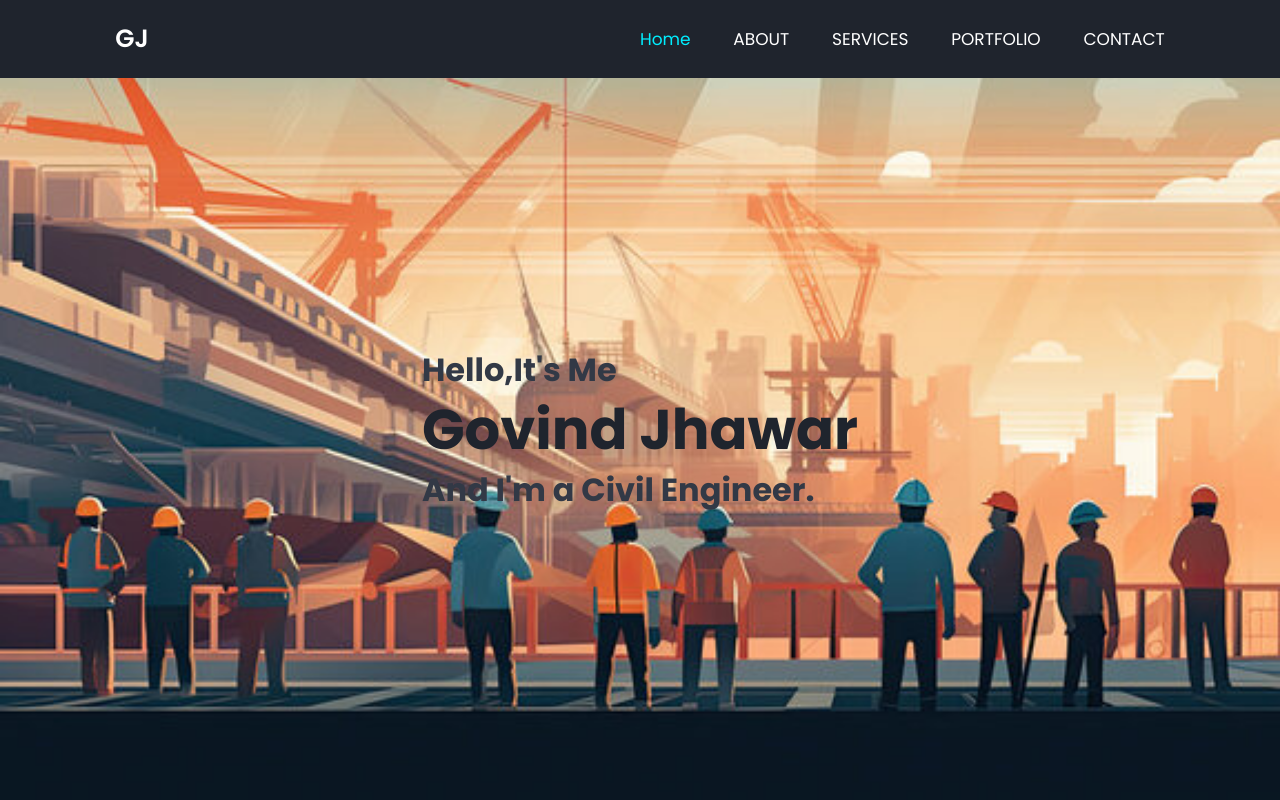
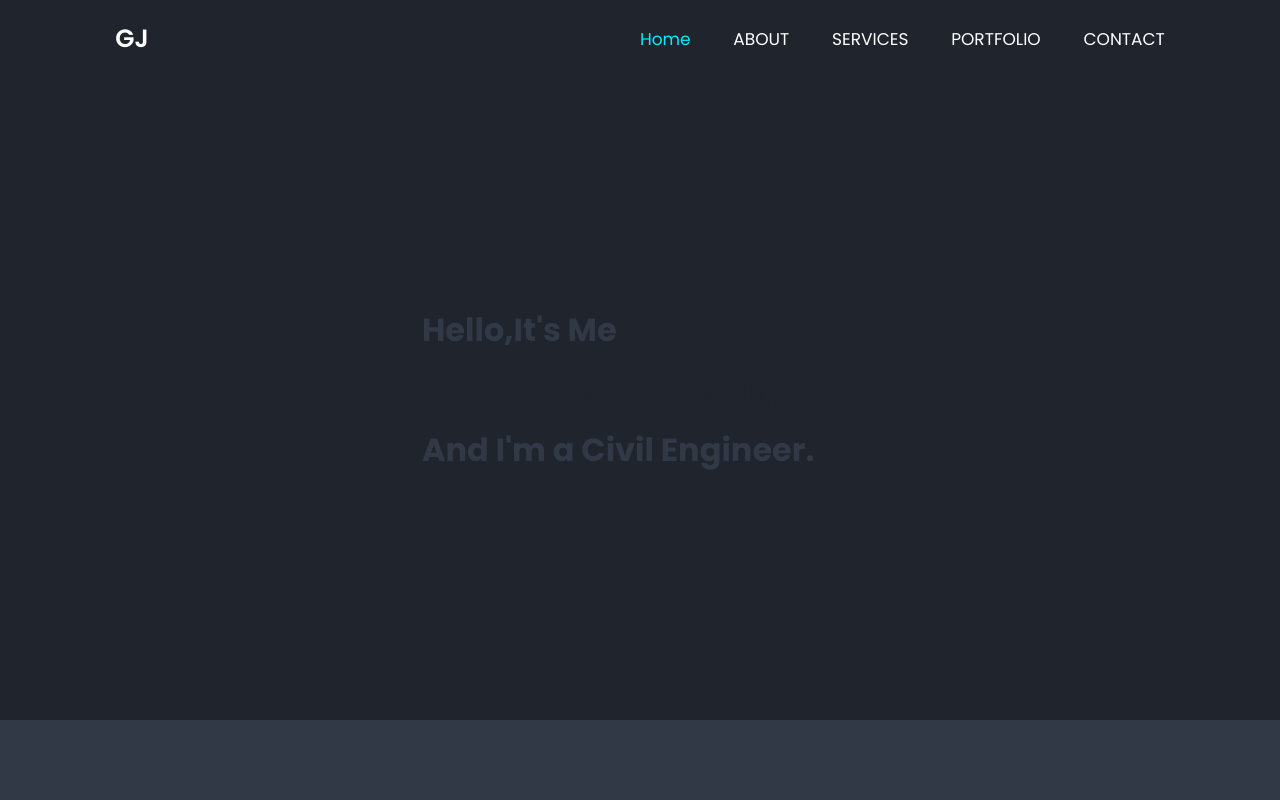
Before and after one commit to pradyumnasangamkar/Govind-Jhawar, a plain HTML site: page index.html in a window 1280 px wide. Shown: the top 800 px of the page. Drawn offline with nearby package versions, Linux system fonts and the light colour scheme.

Commit message:
Update style.css

```diff
--- a/style.css
+++ b/style.css
@@ -78,10 +78,6 @@
     display: flex;
     justify-content: center;
     align-items: center;
-    background-image: url(myproject/image/background_civil.jpg);
-    background-repeat: no-repeat;
-    background-size: cover;
-    height: 100vh;
  }
 
  .home-img img{
```
